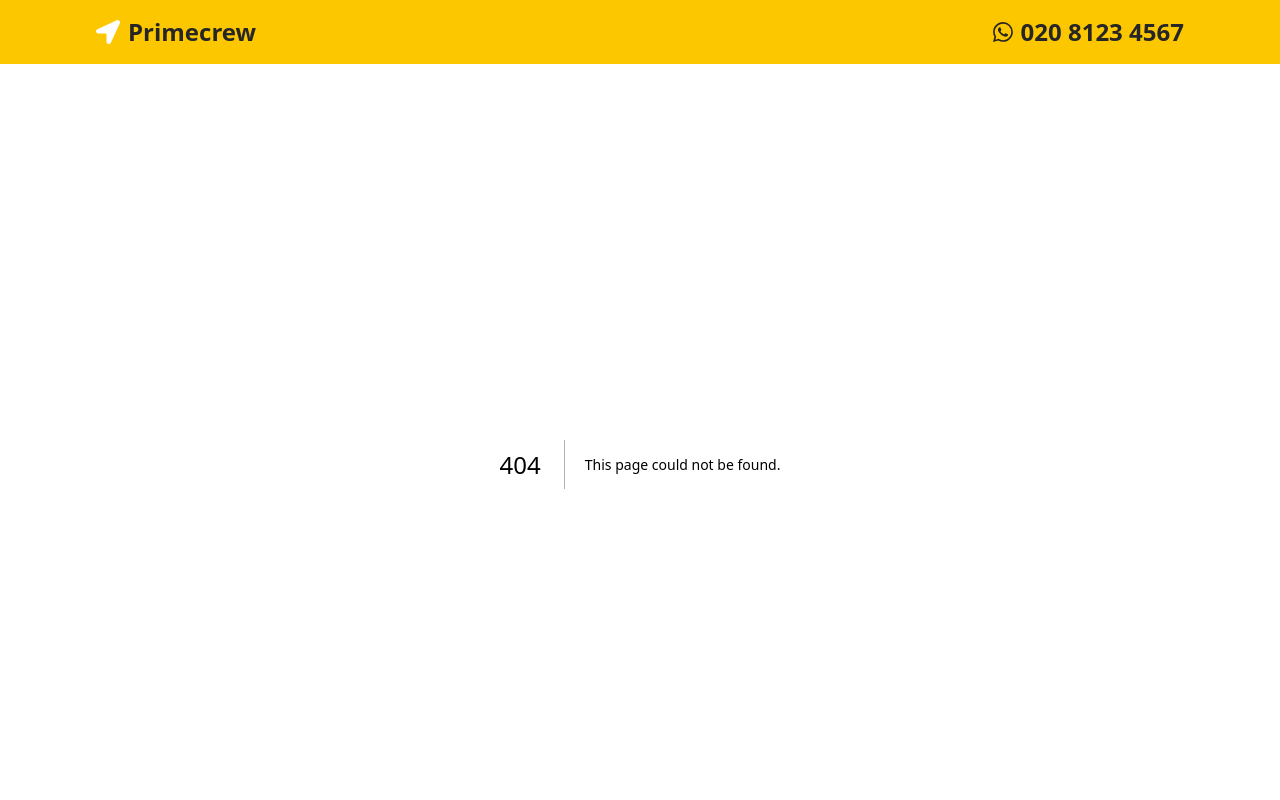
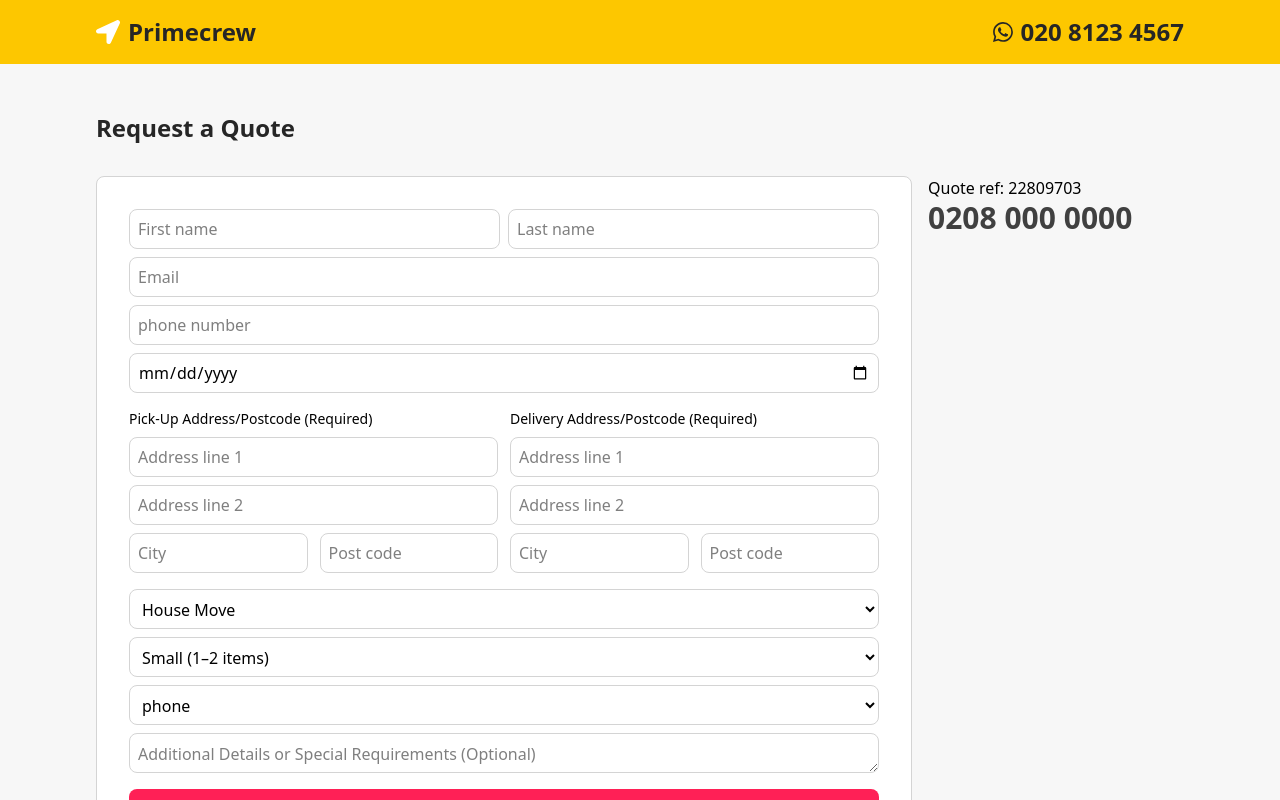
Before and after one commit to hamzahOlaniyan/primecrew, a Next.js app: page /quote in a window 1280 px wide. Before the commit this address had no page. Shown: the top 800 px of the page. Built offline with nearby package versions, Linux system fonts and the light colour scheme.

Commit message:
quote form

```diff
--- a/src/app/layout.tsx
+++ b/src/app/layout.tsx
@@ -1,8 +1,8 @@
 import type { Metadata } from "next";
 import { Geist, Geist_Mono } from "next/font/google";
 import "./globals.css";
-import { Navbar } from "./components/Navbar";
-import { Footer } from "./components/Footer";
+import { Navbar } from "../components/Navbar";
+import { Footer } from "../components/Footer";
 
 const geistSans = Geist({
    variable: "--font-geist-sans",
@@ -25,7 +25,7 @@ export default function RootLayout({
    children: React.ReactNode;
 }>) {
    return (
-      <html lang="en">
+      <html lang="en" className="bg-[#f7f7f7]">
          <body className={`${geistSans.variable} ${geistMono.variable} antialiased`}>
             <Navbar />
             {children}
--- a/src/app/page.tsx
+++ b/src/app/page.tsx
@@ -1,4 +1,4 @@
-import { Hero } from "./components/Hero";
+import { Hero } from "../components/Hero";
 
 export default function Home() {
    return <Hero />;
--- /dev/null
+++ b/src/app/quote/page.tsx
@@ -0,0 +1,162 @@
+import { Button } from "@/components/Button";
+import React from "react";
+
+export default function Quote() {
+   const service = ["House Move", "Office Move", "Single Item Transport", "Furniture Delivery", "Storage"];
+   const size = ["Small (1–2 items)", "Medium (1 Bedroom)", "Large (2–3 Bedrooms)", "Extra Large (4+ Bedrooms)"];
+   const contact = ["phone", "email", "whatsapp"];
+
+   return (
+      <div className="px-24 my-12">
+         <div className="flex flex-col gap-8">
+            <h1 className="text-2xl font-bold text-neutral-800">Request a Quote</h1>
+            <div className="w-full flex gap-4">
+               <div className="bg-white border border-neutral-300 rounded-lg p-8 w-3/4 ">
+                  <form action="" className="w-full flex flex-col gap-4">
+                     <div className="flex flex-col gap-2">
+                        {/* PERSONAL INFO */}
+                        <div className="flex gap-2">
+                           <input
+                              type="name"
+                              placeholder="First name"
+                              className="w-full border border-neutral-300 rounded-lg p-2 h-10"
+                           />
+                           <input
+                              type="name"
+                              placeholder="Last name"
+                              className="w-full border border-neutral-300 rounded-lg p-2 h-10"
+                           />
+                        </div>
+                        <input
+                           type="email"
+                           placeholder="Email"
+                           className="w-full border border-neutral-300 rounded-lg p-2 h-10"
+                        />
+                        <input
+                           type="number"
+                           placeholder="phone number"
+                           className="w-full border border-neutral-300 rounded-lg p-2 h-10"
+                        />
+                        <input
+                           type="date"
+                           placeholder=""
+                           className="w-full border border-neutral-300 rounded-lg p-2 h-10"
+                        />
+                     </div>
+                     {/* ADDRESS */}
+                     <div className="w-full flex gap-3">
+                        <div className="w-full flex flex-col gap-2">
+                           <h1 className="text-sm font-medium">Pick-Up Address/Postcode (Required)</h1>
+                           <input
+                              type="text"
+                              placeholder="Address line 1"
+                              className="w-full border border-neutral-300 rounded-lg p-2 h-10"
+                           />
+                           <input
+                              type="text"
+                              placeholder="Address line 2"
+                              className="w-full border border-neutral-300 rounded-lg p-2 h-10"
+                           />
+                           <div className="flex gap-3">
+                              <input
+                                 type="text"
+                                 placeholder="City"
+                                 className="w-full border border-neutral-300 rounded-lg p-2 h-10"
+                              />
+                              <input
+                                 type="text"
+                                 placeholder="Post code"
+                                 className="w-full border border-neutral-300 rounded-lg p-2 h-10"
+                              />
+                           </div>
+                        </div>
+                        <div className="w-full flex flex-col gap-2">
+                           <h1 className="text-sm font-medium">Delivery Address/Postcode (Required)</h1>
+                           <input
+                              type="text"
+                              placeholder="Address line 1"
+                              className="w-full border border-neutral-300 rounded-lg p-2 h-10"
+                           />
+                           <input
+                              type="text"
+                              placeholder="Address line 2"
+                              className="w-full border border-neutral-300 rounded-lg p-2 h-10"
+                           />
+                           <div className="flex gap-3">
+                              <input
+                                 type="text"
+                                 placeholder="City"
+                                 className="w-full border border-neutral-300 rounded-lg p-2 h-10"
+                              />
+                              <input
+                                 type="text"
+                                 placeholder="Post code"
+                                 className="w-full border border-neutral-300 rounded-lg p-2 h-10"
+                              />
+                           </div>
+                        </div>
+                     </div>
+                     <div className="flex flex-col gap-2">
+                        <select
+                           name="service"
+                           id="service"
+                           required
+                           className="w-full border border-neutral-300 rounded-lg p-2 h-10"
+                        >
+                           <option value="" disabled hidden>
+                              Type of Service (Required)
+                           </option>
+                           {service.map((service) => (
+                              <option key={service} value={service}>
+                                 {service}
+                              </option>
+                           ))}
+                        </select>
+                        <select
+                           name="size"
+                           id="size"
+                           required
+                           className="w-full border border-neutral-300 rounded-lg p-2 h-10"
+                        >
+                           <option value="" disabled hidden>
+                              Size of Move (Required)
+                           </option>
+                           {size.map((s) => (
+                              <option key={s} value={s}>
+                                 {s}
+                              </option>
+                           ))}
+                        </select>
+                        <select
+                           name="contact"
+                           id="contact"
+                           className="w-full border border-neutral-300 rounded-lg p-2 h-10"
+                        >
+                           <option value="" disabled hidden>
+                              Preferred Contact Method (Optional)
+                           </option>
+                           {contact.map((c) => (
+                              <option key={c} value={c}>
+                                 {c}
+                              </option>
+                           ))}
+                        </select>
+                        <textarea
+                           placeholder="Additional Details or Special Requirements (Optional)"
+                           aria-multiline
+                           rows={30}
+                           className="w-full border border-neutral-300 rounded-lg p-2 h-10"
+                        />
+                     </div>
+                     <Button title="Submit" />
+                  </form>
+               </div>
+               <div className="">
+                  <h1>Quote ref: 22809703</h1>
+                  <p className="text-3xl font-black text-neutral-700">0208 000 0000</p>
+               </div>
+            </div>
+         </div>
+      </div>
+   );
+}
--- a/src/app/components/Button.tsx
+++ b/src/components/Button.tsx
@@ -2,17 +2,19 @@ import React from "react";
 
 export const Button = ({
    title,
-   className,
    icon,
    variant = "default",
+   onClick,
 }: {
    title: string;
    className?: string;
    icon?: React.ReactNode;
    variant?: "default" | "outline" | "ghost";
+   onClick?: () => void;
 }) => {
    return (
       <button
+         onClick={onClick}
          className={`${
             variant === "outline"
                ? "bg-transparent border border-neutral-400 hover:bg-neutral-200 text-neutral-800"
--- a/src/app/components/Footer.tsx
+++ b/src/components/Footer.tsx
@@ -27,7 +27,7 @@ export const Footer = () => {
             </div>
             <ul className="">
                {footerLinks.map((link) => (
-                  <li>
+                  <li key={link}>
                      <Link href={"/"} className="capitalize font-semibold text-sm hover:underline">
                         {link}
                      </Link>
--- a/src/app/components/Hero.tsx
+++ b/src/components/Hero.tsx
@@ -1,8 +1,11 @@
+"use client";
 import React from "react";
 import { BsWhatsapp } from "react-icons/bs";
 import { Button } from "./Button";
+import { useRouter } from "next/navigation";
 
 export const Hero = () => {
+   const router = useRouter();
    return (
       <div className="h-[70vh] bg-yellow-400 px-24 w-full flex gap-24 items-center justify-between overflow-hidden">
          <div className="flex-col flex gap-16 w-full">
@@ -14,7 +17,7 @@ export const Hero = () => {
                </p>
             </div>
             <div className="bg-white shadow-md rounded-lg gap-3 p-5 flex">
-               <Button title=" Get instant prices" />
+               <Button title=" Get instant prices" onClick={() => router.push("/quote")} />
                <Button title=" 020 8123 4567" icon={<BsWhatsapp className="text-xl" />} variant="outline" />
             </div>
          </div>
```
Also changed, not shown: src/components/Navbar.tsx (renamed from src/app/components/Navbar.tsx).
